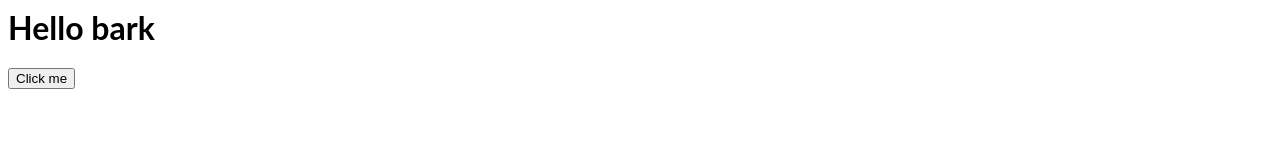
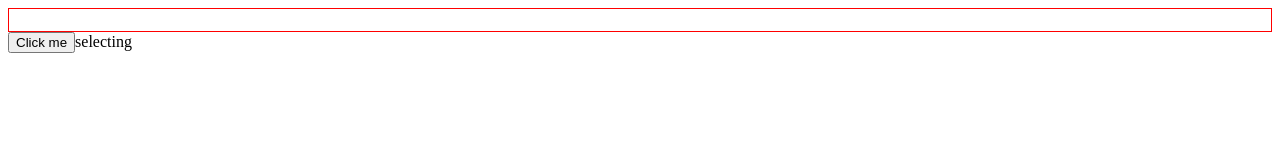
Before and after one commit to nickrm97/React-drinking-game, a React app: page / in a window 1280 px wide. Built offline with nearby package versions, Linux system fonts and the light colour scheme.

Commit message:
3 files modified, 1 added

```diff
--- a/Card.js
+++ b/Card.js
@@ -1,11 +1,18 @@
 import React from 'react';
+
+// title
+// desc
+// emoji
+
 
  export default class Card extends React.Component{
    render(){
      return(
-       <>
-          <h1>{this.props.card.title}</h1>
-     </>)
+      <div className="card">
+        <h1>{this.props.card.title}</h1>
+        <h3>{this.props.card.desc}</h3>
+        <h5>{this.props.card.emoji}</h5>
+      </div>
+     )
    }
-
  }
--- a/index.js
+++ b/index.js
@@ -10,28 +10,31 @@ class App extends Component {
       deck: [
         {emoji: "heart", title: "Drink Twice", desc: "hello there my friends"},
         {emoji: "smile", title: "Skull drink", desc: "this card at all"},
-        {emoji: "rainbow", title: "Rainbow", desc: "this card is fun"}
+        {emoji: "rainbow", title: "Eat Food", desc: "this card is fun"}
         ],
-      currentCard: {emoji: "test", title: "Hello bark", desc: "this card is fun"}
+      currentCard: {},
+      gameState: "selecting" // Selecting, starting, playing, end
+      // At end, use a new deck or start again.
     };
   }
 
-  // retrieveNewCard = () =>{
-  //   if (this.state.deck)
-  // }
-
   retrieveNewCard = () => {
-    this.setState({deck: "bark"})
-    console.log(this.state.deck)
+    const deck = this.state.deck;
+    if (deck.length) {
+      const currentCard = deck.pop();
+      this.setState({currentCard});
+    }
+    else {
+      this.setState({gameState: "end"})
+    }
   }
 
   render() {
     return (
       <div>
         <Card card={this.state.currentCard} />
-        <button onSubmit={this.retrieveNewCard}>Click me</button>
-        <p>
-        </p>
+        <button onClick={this.retrieveNewCard}>Click me</button>
+        {this.state.gameState}
       </div>
     );
   }
--- a/style.css
+++ b/style.css
@@ -1,3 +1,8 @@
 h1, p {
   font-family: Lato;
 }
+
+.card{
+  border: 1px solid red;
+  color: red;
+}
```
Also changed, not shown: 1 other file.
